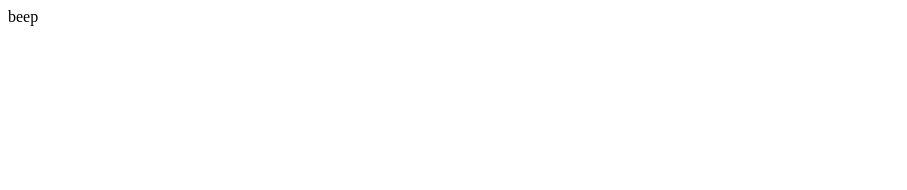
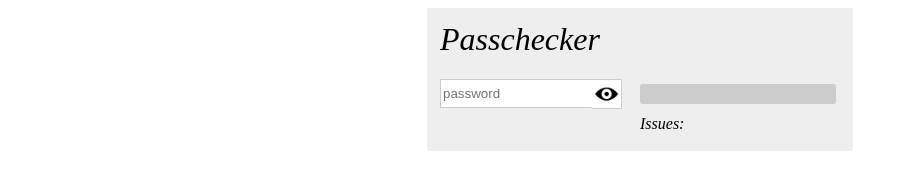
Before and after one commit to CodeZombie/spass.js, a plain HTML site: page index.html in a window 1280 px wide. Shown: the whole page, without its empty margins (0-907 px from the left). Drawn offline with Linux system fonts and the light colour scheme; files that its build step writes are made by us from their sources; files whose address does not match are found by name.

Commit message:
Update index.html

```diff
--- a/index.html
+++ b/index.html
@@ -1 +1,78 @@
-beep
+<!DOCTYPE html>
+<!--
+red: DF151A
+orange: FD8603
+yellow: F4F328
+green: 00DA3C
+blue: 00CBE7
+
+-->
+<html lang="en">
+	<head>
+		<meta charset="utf-8">
+		<title>Password strength tester</title>
+		<link rel="stylesheet" href="style.css">
+		<script type="text/javascript" src="../spass.min.js"></script>
+		<script type="text/javascript">
+		function doit() {
+			password = document.getElementById('pwfield').value
+			progress_bar = document.getElementById('bar');
+			message_box = document.getElementById('message');
+			percentage_box = document.getElementById('percentage');
+
+			data = new Array();
+			data = checkpassword(password);
+
+			percentage_box.innerHTML = data[0] + "%";
+			progress_bar.style.width = data[0] + "%";
+			message_box.innerHTML = data[1];
+
+			if(data[0] < 50) {
+				progress_bar.style.backgroundColor = "#DF151A";
+			}
+			else if(data[0] >= 50 && data[0] < 75) {
+				progress_bar.style.backgroundColor = "#FD8603";
+			}
+			else if(data[0] >= 75) {
+				progress_bar.style.backgroundColor = "#00CBE7";
+			}
+
+			if(data[0] == 100) {
+				progress_bar.className += " progressbar_bar_full";
+			}
+			else {
+				progress_bar.className = "progressbar_bar";
+			}
+		}
+
+		function reveal() {
+			field = document.getElementById('pwfield');
+			if(field.type == 'password') {
+				document.getElementById('pwfield').type = 'text';
+			}
+			else {
+				document.getElementById('pwfield').type = 'password';
+			}
+		}
+		</script>
+	</head>
+	<body onload="checkpassword('hi')">
+		<div class="container">
+			<h1>Passchecker</h1>
+			<div class="inner_block">
+				<input type="password" id="pwfield" onkeyup="doit()" placeholder="password"></input>
+				<div class="reveal_button_container"><div class="reveal_button" onclick="reveal();"></div></div>
+			</div>
+			<div class="inner_block">
+				<div class="progressbar_container">
+				<div class="percentage_box" id="percentage"></div>
+					<div class="progressbar_background">
+						<div class="progressbar_bar" id="bar"></div>
+					</div>
+				</div>
+				<h4>Issues:</h4>
+				<div class="messagecontainer" id="message"></div>
+			</div>
+		</div>
+	</body>
+</html>
```
